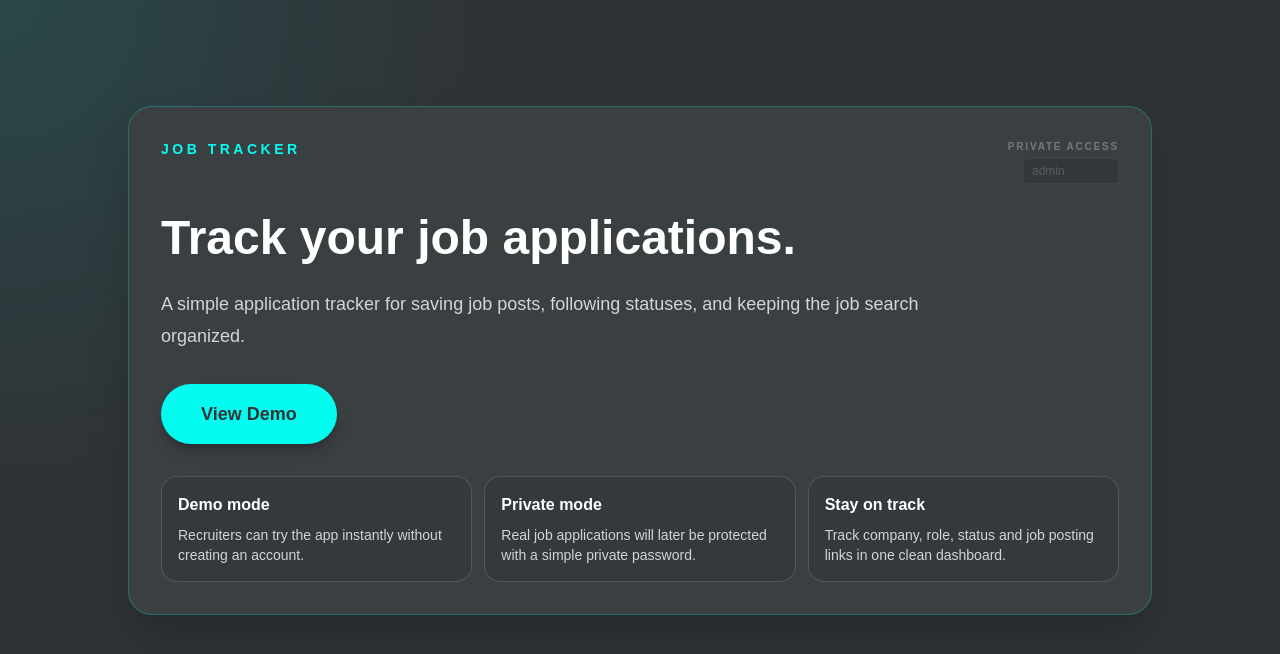
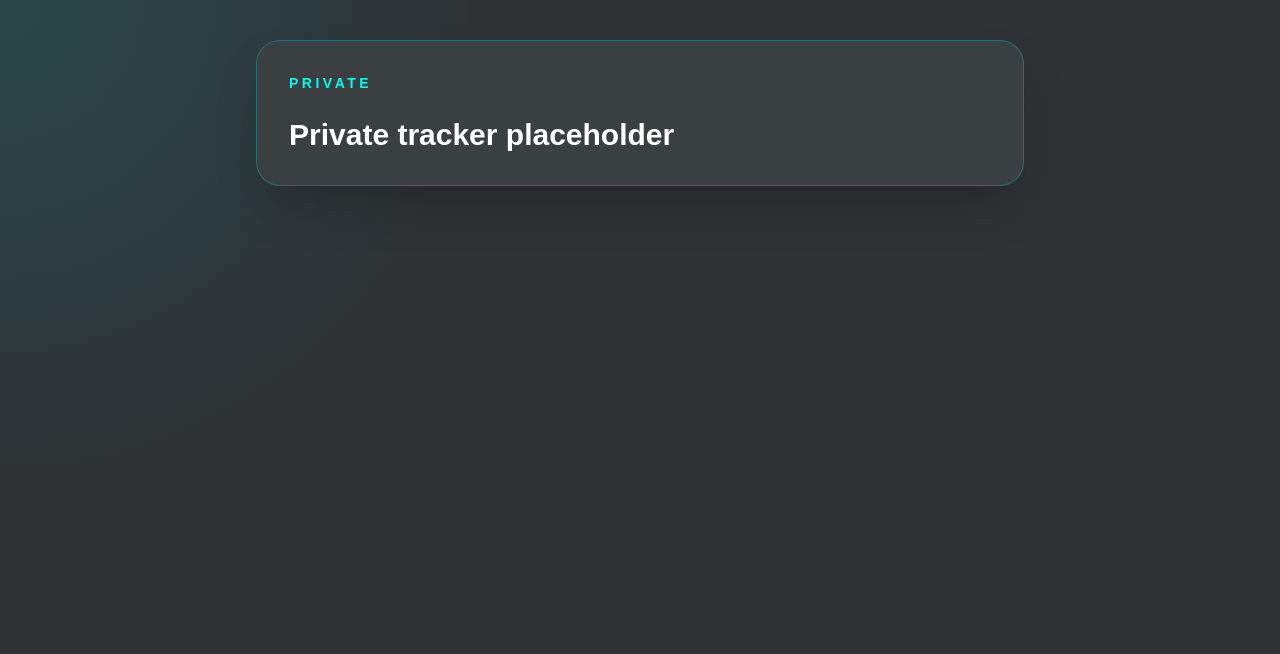
Before and after one commit to CrazyNikkii/job-tracker, a React (Vite) app in the folder client/: page /app in a window 1280 px wide. Before the commit this address led to /. Shown: the top 654 px of the page. Built offline with nearby package versions, Linux system fonts and the light colour scheme; a web font is replaced by a local one.

Commit message:
Added private app placeholder page

```diff
--- a/client/src/App.tsx
+++ b/client/src/App.tsx
@@ -1,6 +1,7 @@
 import { BrowserRouter, Navigate, Route, Routes } from "react-router-dom";
 import DemoDashboard from "./components/DemoDashboard";
 import LandingPage from "./components/LandingPage";
+import PrivateAppPlaceholder from "./components/PrivateAppPlaceholder";
 
 export default function App() {
   return (
@@ -9,6 +10,7 @@ export default function App() {
         <Route path="/" element={<LandingPage />} />
         <Route path="/demo" element={<DemoDashboard />} />
         <Route path="*" element={<Navigate to="/" replace />} />
+        <Route path="/app" element={<PrivateAppPlaceholder />} />
       </Routes>
     </BrowserRouter>
   );
--- /dev/null
+++ b/client/src/components/PrivateAppPlaceholder.tsx
@@ -0,0 +1,15 @@
+export default function PrivateAppPlaceholder() {
+  return (
+    <div className="min-h-screen px-4 py-10 text-white">
+      <div className="mx-auto max-w-3xl rounded-3xl border border-[#03fcf0]/25 bg-[#3a3f42] p-8 shadow-2xl">
+        <p className="text-sm font-semibold uppercase tracking-[0.25em] text-[#03fcf0]">
+          Private
+        </p>
+
+        <h1 className="mt-6 text-3xl font-bold text-white">
+          Private tracker placeholder
+        </h1>
+      </div>
+    </div>
+  );
+}
```
